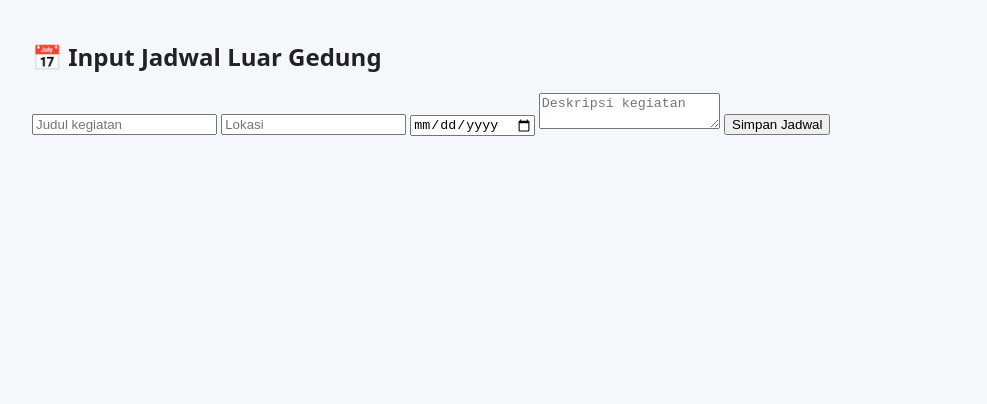
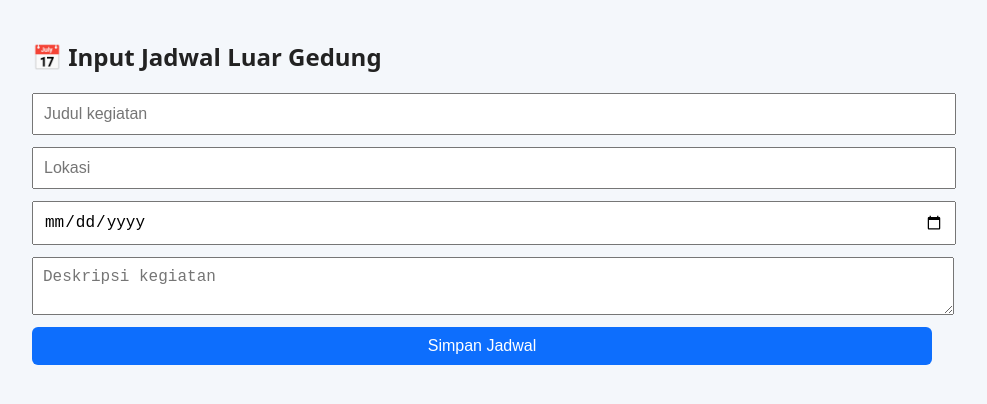
Before and after one commit to iechow/puskesmas-platform, a website: page public/input-jadwal.html in a window 1280 px wide. Shown: the whole page, without its empty margins (158-1145 px from the left). Drawn offline with Linux system fonts and the light colour scheme.

Commit message:
Update input-jadwal.html

```diff
--- a/public/input-jadwal.html
+++ b/public/input-jadwal.html
@@ -1,6 +1,28 @@
 <!DOCTYPE html>
 <html>
 <head>
+  <style>
+form {
+  display: flex;
+  flex-direction: column;
+  gap: 12px;
+}
+
+form input,
+form textarea,
+form button {
+  width: 100%;
+  padding: 10px;
+  font-size: 16px;
+}
+
+form button {
+  background: #0d6efd;
+  color: white;
+  border: none;
+  border-radius: 6px;
+}
+</style>
   <title>Input Jadwal Kegiatan</title>
   <meta name="viewport" content="width=device-width, initial-scale=1">
   <link rel="stylesheet" href="/style.css">
```
